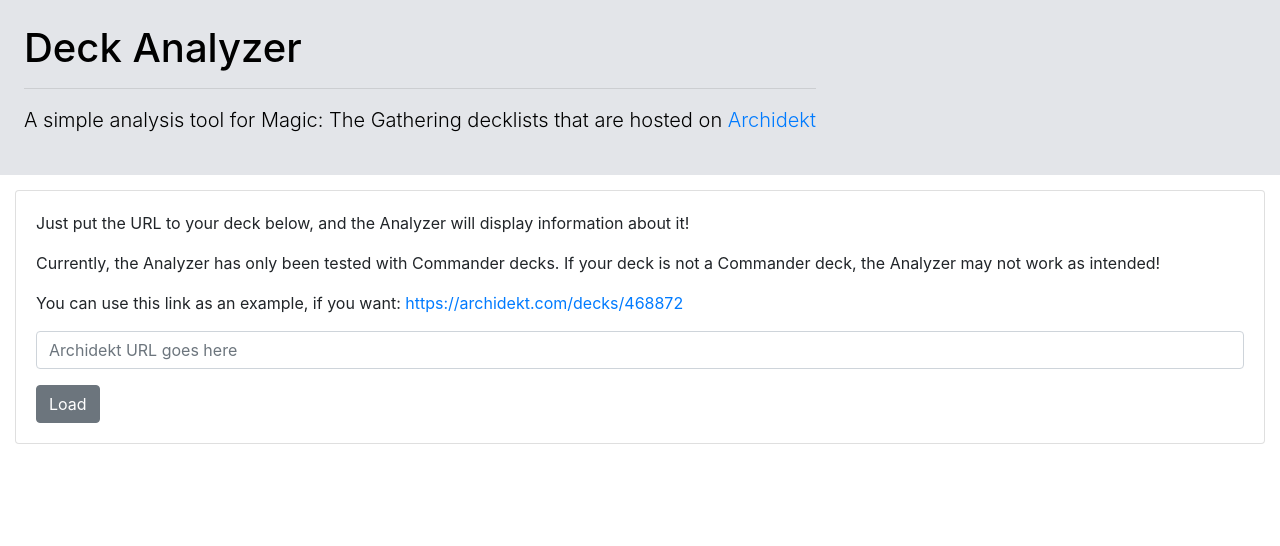
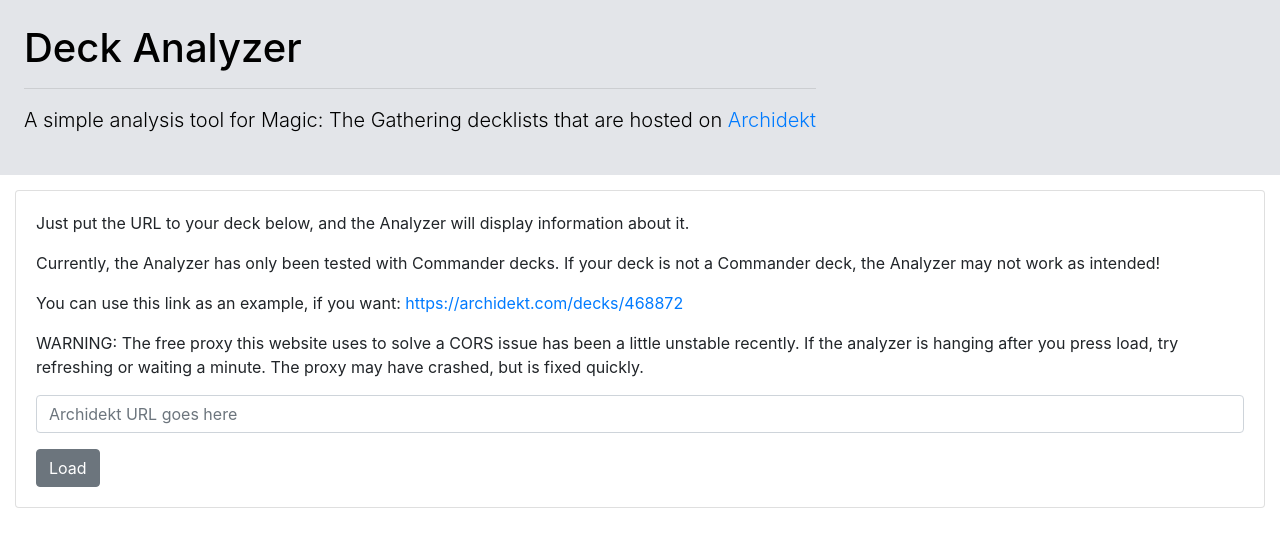
Before and after one commit to RadiantCorrin/DeckAnalyzer, a React (Create React App) app: page / in a window 1280 px wide. Shown: the top 546 px of the page. Built offline with nearby package versions, Linux system fonts and the light colour scheme.

Commit message:
Added instability warning

```diff
--- a/src/App.js
+++ b/src/App.js
@@ -35,13 +35,16 @@
             <Card>
               <CardBody>
                 <p>
-                  Just put the URL to your deck below, and the Analyzer will display information about it!
+                  Just put the URL to your deck below, and the Analyzer will display information about it.
                 </p>
                 <p>
                   Currently, the Analyzer has only been tested with Commander decks. If your deck is not a Commander deck, the Analyzer may not work as intended!
                 </p>
                 <p>
                   You can use this link as an example, if you want: <a href="https://archidekt.com/decks/468872">https://archidekt.com/decks/468872</a>
+                </p>
+                <p>
+                  WARNING: The free proxy this website uses to solve a CORS issue has been a little unstable recently. If the analyzer is hanging after you press load, try refreshing or waiting a minute. The proxy may have crashed, but is fixed quickly.
                 </p>
                 <Form onSubmit={this.handleKeyPress}>
                   <FormGroup>
```
